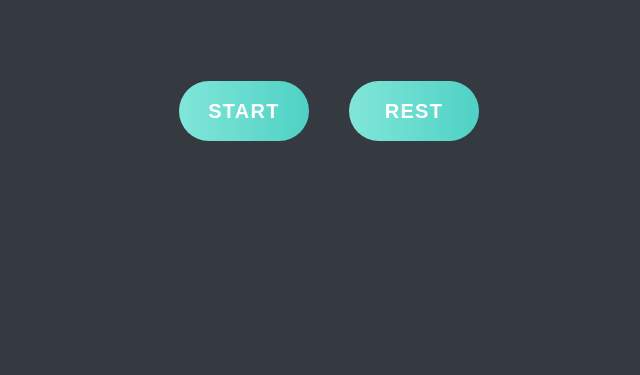
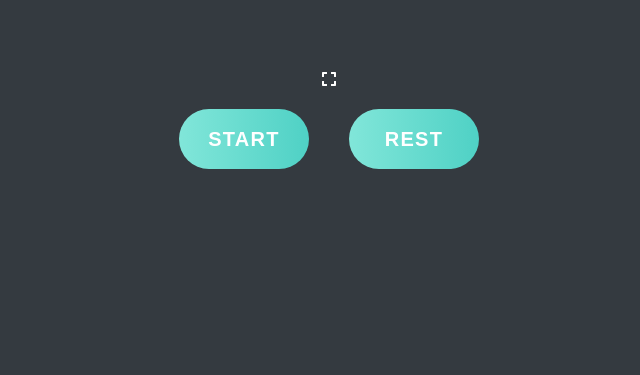
Before and after one commit to zxc4174/pomodoro-timer-app, a React app: page / in a window 1280 px wide. Shown: the part 340-715 px from the top of the page, without its empty margins (311-951 px from the left). Built offline with nearby package versions, Linux system fonts and the light colour scheme.

Commit message:
add full screen button

```diff
--- a/package.json
+++ b/package.json
@@ -16,6 +16,7 @@
     "test": "react-scripts test",
     "eject": "react-scripts eject"
   },
+  "homepage": ".",
   "browserslist": {
     "production": [
       ">0.2%",
--- a/src/components/PomodoroTimerComponent.js
+++ b/src/components/PomodoroTimerComponent.js
@@ -4,6 +4,19 @@ import alarm from "../audio/alarm.mp3";
 let audio = new Audio(alarm);
 function playAlarm() {
   audio.play();
+}
+
+function FullScreen() {
+  var elem = document.getElementsByClassName("timer")[0];
+  if (elem.requestFullscreen) {
+    elem.requestFullscreen();
+  } else if (elem.msRequestFullscreen) {
+    elem.msRequestFullscreen();
+  } else if (elem.mozRequestFullScreen) {
+    elem.mozRequestFullScreen();
+  } else if (elem.webkitRequestFullscreen) {
+    elem.webkitRequestFullscreen();
+  }
 }
 
 export const PomodoroTimerComponent = (props) => {
@@ -14,8 +27,8 @@ export const PomodoroTimerComponent = (props) => {
     workTimer === props.workingTime * 60 || workTimer === 0
       ? (document.title = "Pomodoro Timer App")
       : (document.title = document.getElementsByClassName(
-          "timer"
-        )[0].textContent);
+        "timer"
+      )[0].textContent);
 
     let interval = null;
     if (isActive) {
@@ -56,6 +69,8 @@ export const PomodoroTimerComponent = (props) => {
         {workTimer - Math.floor(workTimer / 60) * 60 < 10 ? "0" : ""}
         {workTimer - Math.floor(workTimer / 60) * 60}
       </p>
+      <i className="fas fa-expand" onClick={FullScreen}></i>
+      <br />
       <button
         onClick={handelTimerStart}
         disabled={workTimer === 0 ? true : false}
--- a/src/index.js
+++ b/src/index.js
@@ -4,6 +4,7 @@ import HeaderComponent from "./components/HeaderComponent";
 import PomodoroTimerComponent from "./components/PomodoroTimerComponent";
 import FooterComponent from "./components/FooterComponent";
 import "./styles/index.css";
+
 
 const App = (props) => {
   return (
--- a/src/styles/index.css
+++ b/src/styles/index.css
@@ -27,6 +27,11 @@ p {
 .timer {
   font-family: "Black Ops One";
   font-size: 4rem;
+}
+
+.timer:fullscreen{
+  padding-top: 25%;
+  opacity: 0.9;
 }
 
 button {
```
